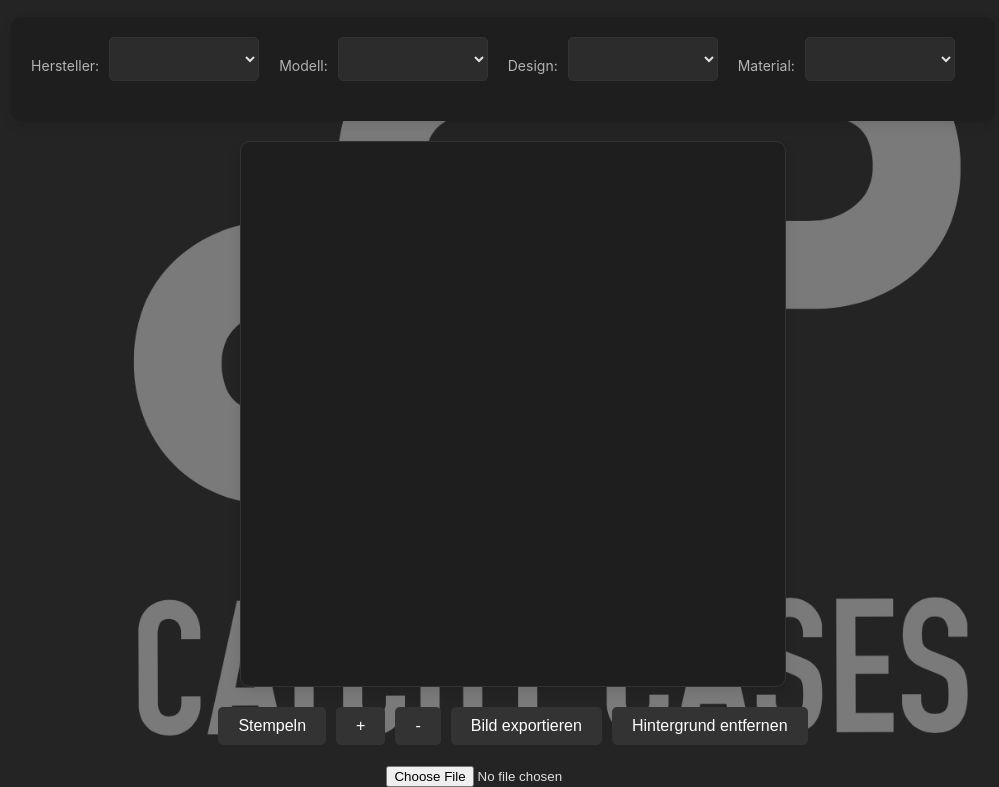
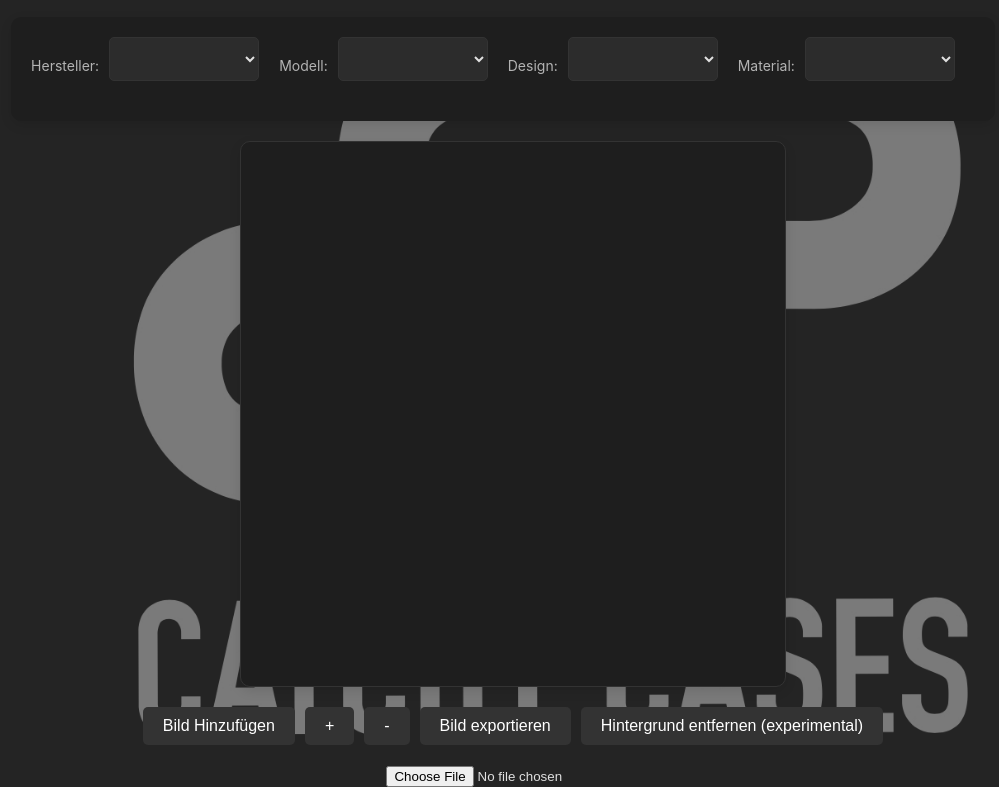
Before and after one commit to Woschj/Catchy-Customs, a plain HTML site: page index.html in a window 1280 px wide. Shown: the part 63-850 px from the top of the page, without its empty margins (127-1126 px from the left). Drawn offline with Linux system fonts and the light colour scheme; no server answers.

Commit message:
Update index.html

```diff
--- a/index.html
+++ b/index.html
@@ -179,11 +179,11 @@
       </div>
     </div>
     <div id="edit-controls">
-      <button id="stamp-image">Stempeln</button>
+      <button id="stamp-image">Bild Hinzufügen</button>
       <button id="zoomIn">+</button>
       <button id="zoomOut">-</button>
       <button id="export-image">Bild exportieren</button>
-      <button id="remove-background">Hintergrund entfernen</button>
+      <button id="remove-background">Hintergrund entfernen (experimental)</button>
     </div>
     <div id="custom-image-upload-container">
       <input type="file" id="custom-image-upload" accept="image/*">
```
